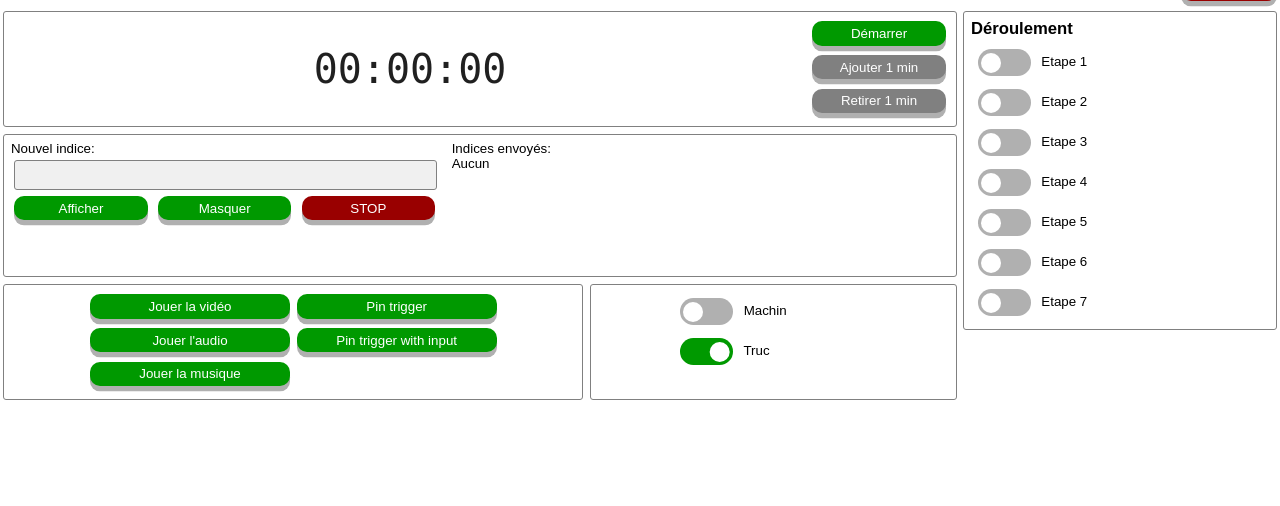
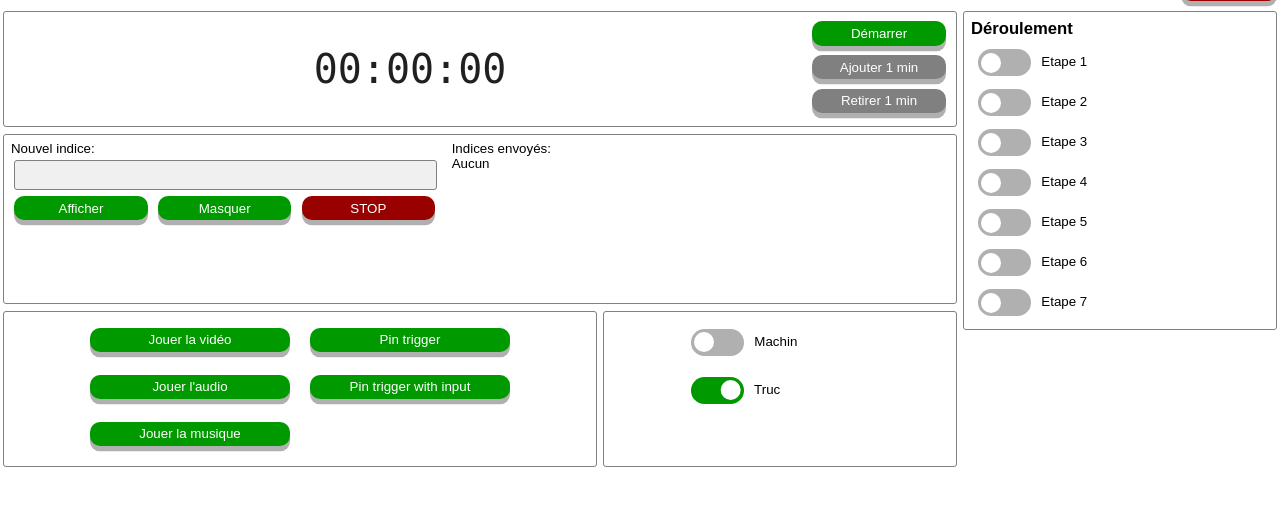
Before and after one commit to paullouisageneau/escape, a Flask app: page / in a window 1280 px wide. Shown: the part 31-537 px from the top of the page. Run offline with Flask 2, Linux system fonts and the light colour scheme; data that the repository does not hold is empty; some libraries are stand-ins or nearby versions.

Commit message:
Added padding on triggers and toggles

```diff
--- a/app/static/control.css
+++ b/app/static/control.css
@@ -182,7 +182,7 @@ input[type=text] {
 }
 
 #clues .scroll {
-	height: 8em;
+	height: 10em;
 	overflow-y: scroll;
 }
 
@@ -195,10 +195,12 @@ input[type=text] {
 
 #triggers li {
 	min-width: 15em;
+	padding: 0.5em;
 }
 
 #triggers .button {
 	width: 15em;
+
 }
 
 #toggles {
@@ -210,6 +212,7 @@ input[type=text] {
 
 #toggles li {
 	min-width: 15em;
+	padding: 0.3em;
 }
 
 .blinking {
```
